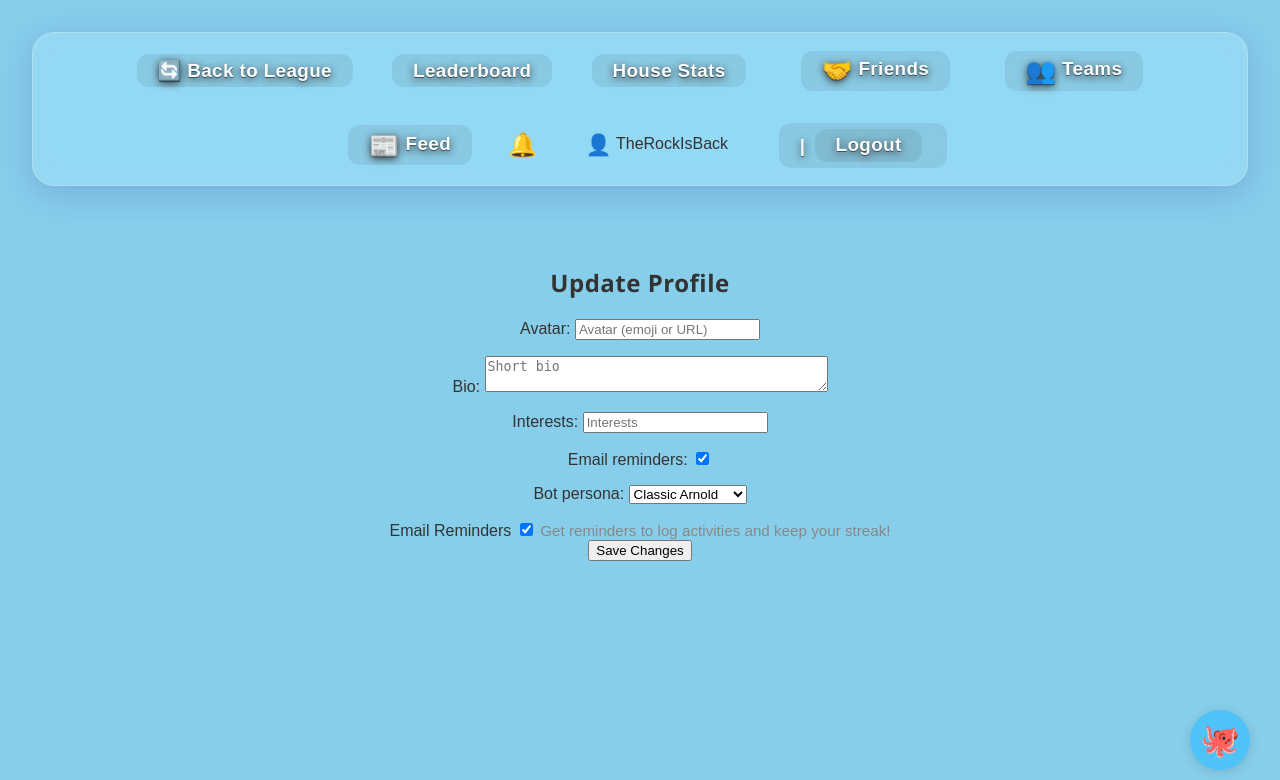
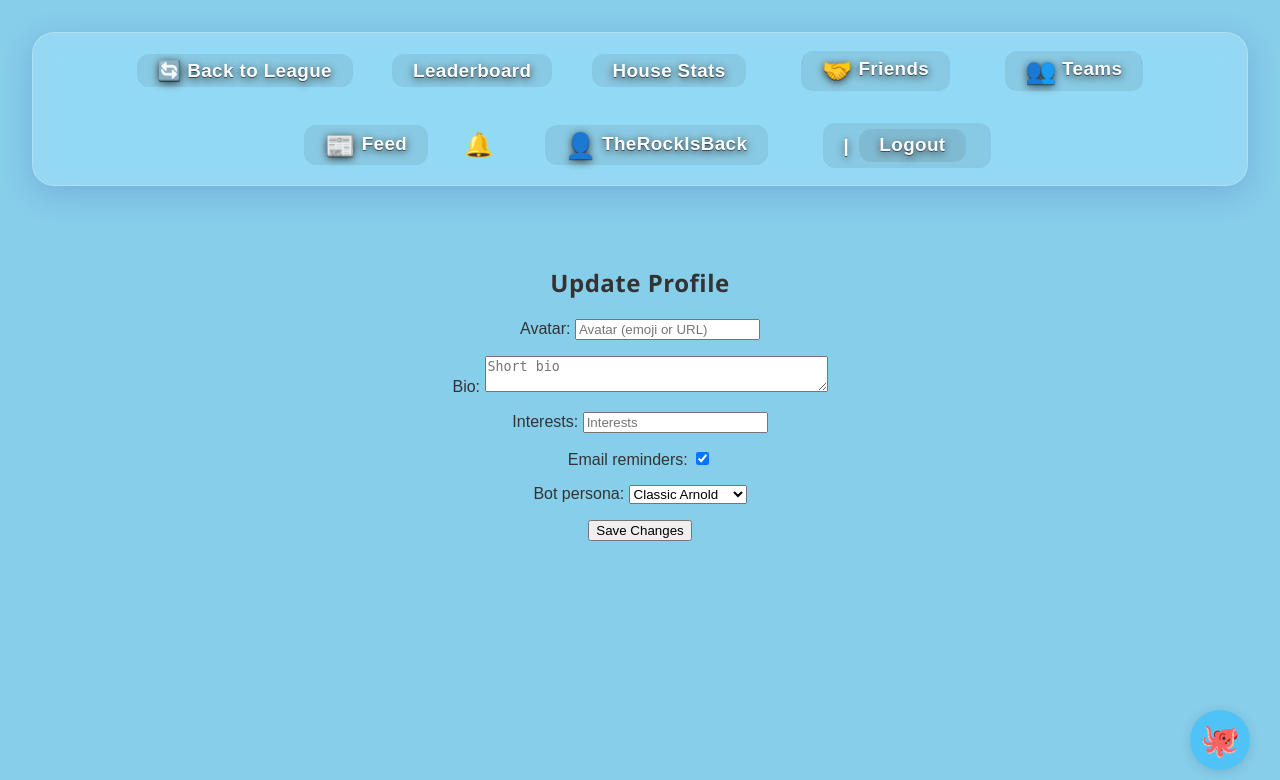
Before and after one commit to TheKing20199/skills-build-applications-w-copilot-agent-mode, a Django app: page /accounts/profile/ in a window 1280 px wide. Shown: the top 780 px of the page. Run offline with Django 4.2, Linux system fonts and the light colour scheme; a user stored in the database is signed in; data comes from the database, SQL or seed files in the repository; both versions use the stored data as it was after the commit.

Commit message:
Update README: reflect latest UX, profile access, House Stats, and email reminders

```diff
--- a/octofit-tracker/backend/accounts/templates/accounts/login.html
+++ b/octofit-tracker/backend/accounts/templates/accounts/login.html
@@ -19,9 +19,5 @@
         {{ form.as_p }}
         <button type="submit">Login</button>
     </form>
-    <div style="margin-top:1.5em;text-align:center;">
-        <a href="/accounts/guest-login/" style="display:inline-block;background:#4fc3f7;color:#fff;padding:0.7em 1.5em;border-radius:8px;font-size:1.1em;text-decoration:none;">Try as Guest</a>
-        <div style="font-size:0.95em;color:#888;margin-top:0.5em;">No signup needed. For demo/testing only.</div>
-    </div>
 </body>
 </html>
--- a/octofit-tracker/backend/accounts/templates/accounts/profile_settings.html
+++ b/octofit-tracker/backend/accounts/templates/accounts/profile_settings.html
@@ -2,29 +2,15 @@
 {% block content %}
 <div class="container mt-4">
   <h2>Update Profile</h2>
+  {% if messages %}
+    <div class="alert alert-success" role="alert">
+      {% for message in messages %}{{ message }}{% endfor %}
+    </div>
+  {% endif %}
   <form method="post">
     {% csrf_token %}
     {{ form.as_p }}
-    <div class="form-group">
-      <label for="email-reminders-toggle">Email Reminders</label>
-      <input type="checkbox" id="email-reminders-toggle" {% if user.userprofile.email_reminders %}checked{% endif %}>
-      <span style="font-size:0.95em;color:#888;">Get reminders to log activities and keep your streak!</span>
-    </div>
     <button type="submit" class="btn btn-primary">Save Changes</button>
   </form>
 </div>
-<script>
-document.addEventListener('DOMContentLoaded', function() {
-  const toggle = document.getElementById('email-reminders-toggle');
-  if (toggle) {
-    toggle.addEventListener('change', function() {
-      fetch('/api/user-profile/update/', {
-        method: 'POST',
-        headers: { 'Content-Type': 'application/json', 'X-CSRFToken': '{{ csrf_token }}' },
-        body: JSON.stringify({ email_reminders: toggle.checked })
-      });
-    });
-  }
-});
-</script>
 {% endblock %}
--- a/octofit-tracker/backend/accounts/views.py
+++ b/octofit-tracker/backend/accounts/views.py
@@ -43,13 +43,31 @@ def login_view(request):
 def guest_login(request):
     if request.user.is_authenticated:
         return redirect('/')
-    # Create a unique guest username
-    username = 'guest_' + ''.join(random.choices(string.ascii_lowercase + string.digits, k=8))
+    # Create a unique guest username and display name
+    rand_id = ''.join(random.choices(string.digits, k=4))
+    username = f'guest_{rand_id}'
+    display_name = f'Guest{rand_id}'
     password = User.objects.make_random_password()
     user = User.objects.create_user(username=username, password=password)
     user.save()
+    # Assign a random house to the guest user
+    from fitness.models import House, UserProfile, HouseChallenge
+    houses = list(House.objects.all())
+    if houses:
+        import random as pyrandom
+        house = pyrandom.choice(houses)
+        profile, _ = UserProfile.objects.get_or_create(user=user)
+        profile.house = house
+        profile.onboarding_complete = True
+        profile.avatar = '👤'
+        profile.bio = 'Temporary guest account'
+        profile.save()
+        # Ensure the house has at least one challenge
+        if not house.challenges.exists():
+            HouseChallenge.objects.create(house=house, description="Demo Challenge: Log any activity today!")
+    user.first_name = display_name
+    user.save()
     login(request, user)
-    # Optionally, set a flag or profile field for guest/demo users
     return redirect('/')
 
 @login_required
--- a/octofit-tracker/backend/fitness/templates/base.html
+++ b/octofit-tracker/backend/fitness/templates/base.html
@@ -91,7 +91,7 @@
     <nav class="navbar">
         <a href="/" class="back-button" aria-label="Back to League">&#128260; Back to League</a>
         <a href="/leaderboard">Leaderboard</a>
-        <a href="#">House Stats</a>
+        <a href="{% if user.is_authenticated and user.userprofile.house %}/house/{{ user.userprofile.house.name|lower }}/{% else %}/{% endif %}">House Stats</a>
         {% if user.is_authenticated %}
         <a href="/friends/" id="friends-btn" style="cursor:pointer;margin-left:1em;" title="Friends">
             <span style="font-size:1.3em;vertical-align:middle;">🤝</span>
@@ -110,10 +110,10 @@
             <span id="notif-count" style="position:absolute;top:-6px;right:-6px;background:#ff5252;color:#fff;border-radius:50%;font-size:0.8em;padding:2px 6px;display:none;">0</span>
             <div id="notif-dropdown" style="display:none;position:absolute;right:0;top:2em;background:#fff;border:1px solid #1976d2;border-radius:8px;box-shadow:0 2px 12px #0002;min-width:260px;z-index:1000;padding:0.7em 0.5em 0.7em 0.5em;"></div>
         </span>
-        <span id="profile-btn" style="cursor:pointer;margin-left:1em;" title="Profile">
+        <a href="/accounts/profile/" id="profile-btn" style="cursor:pointer;margin-left:1em;" title="Profile">
             <span id="profile-avatar" style="font-size:1.3em;vertical-align:middle;">👤</span>
             <span style="font-size:1em;">{{ user.username }}</span>
-        </span>
+        </a>
         <p style="display:inline;margin-left:1em;">| <a href="{% url 'logout' %}">Logout</a></p>
         {% else %}
         <a href="{% url 'login' %}">Login</a> | <a href="{% url 'register' %}">Register</a>
```
Also changed, not shown: README.md, octofit-tracker/backend/db.sqlite3.
